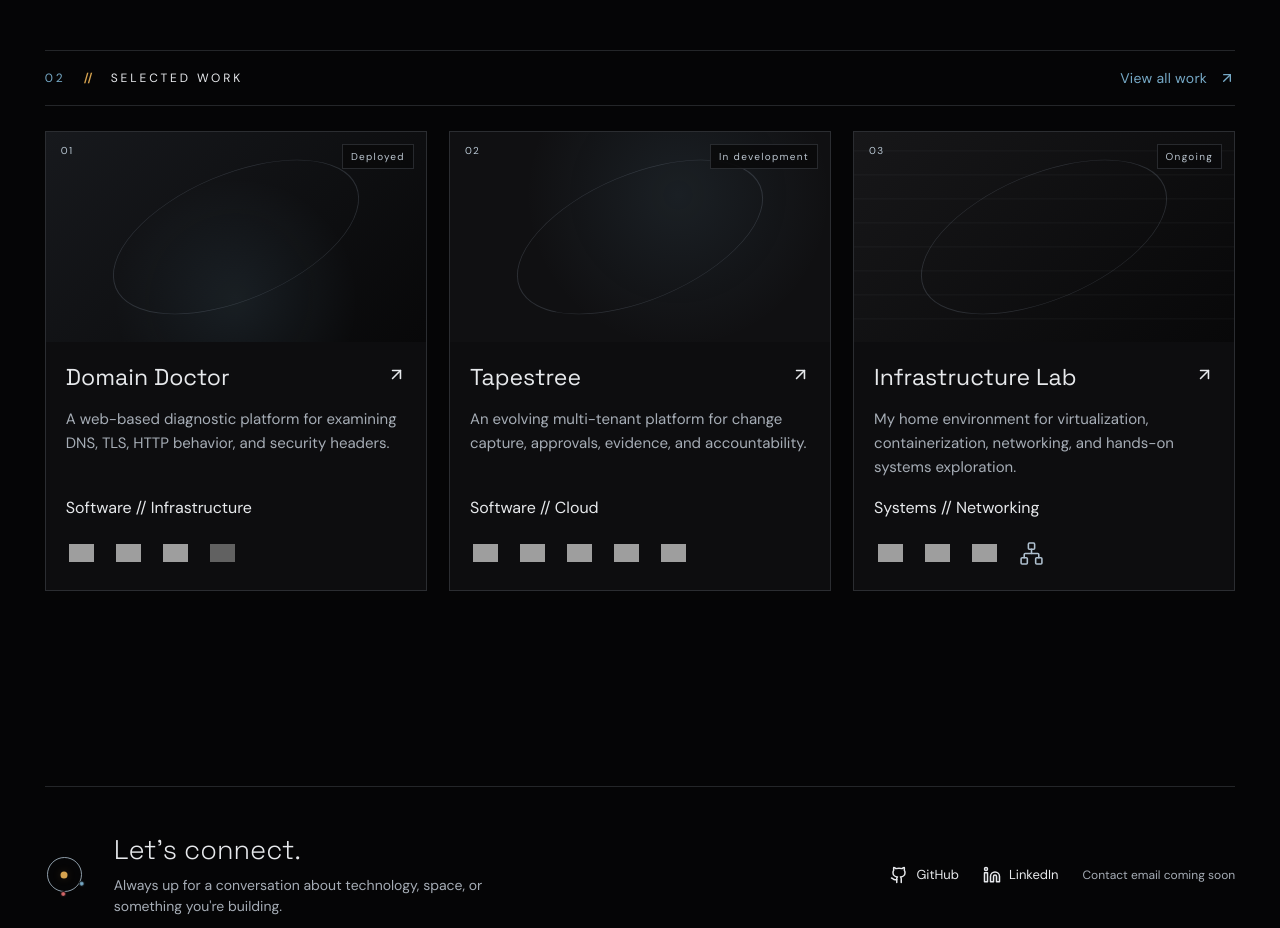
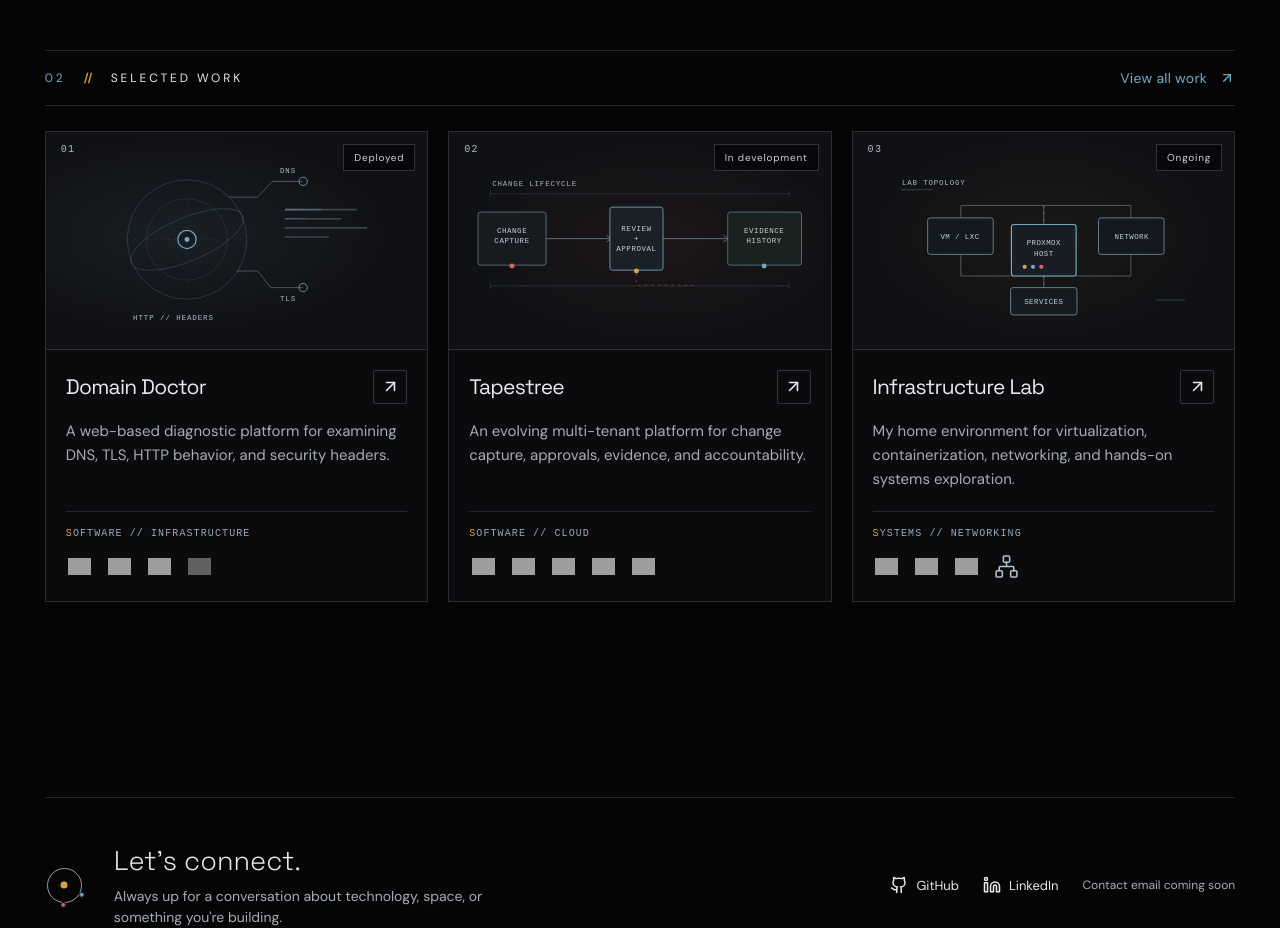
Before and after one commit to casual-loops/mylesh-portfolio, a Next.js app: page / in a window 1280 px wide. Shown: the part 800-1728 px from the top of the page. Built offline with nearby package versions, Linux system fonts and the light colour scheme; grey boxes are pictures that could not be loaded.

Commit message:
style: add richer Selected Work hierarchy and individual project visual themes

```diff
--- a/app/globals.css
+++ b/app/globals.css
@@ -452,3 +452,63 @@ body:before{background-image:radial-gradient(#b8c1cb .55px,transparent .8px);opa
  .hero h1{font-size:clamp(38px,8.1vw,52px);line-height:1.12;}
  .hero-lead{font-size:17px;}
 }
+
+/* Selected Work v2: each project has its own technical visual language. */
+.project-grid{align-items:stretch;gap:clamp(16px,1.55vw,28px);}
+.project-grid>div{min-width:0;height:100%;}
+.project-card{
+  position:relative;
+  display:flex;
+  flex-direction:column;
+  height:100%;
+  background:#0b0b0d;
+  border:1px solid rgba(171,180,194,.2);
+  overflow:hidden;
+}
+.project-card::after{
+  content:"";
+  position:absolute;
+  inset:0;
+  border-top:2px solid transparent;
+  pointer-events:none;
+  transition:border-color .3s ease;
+}
+.project-card:hover::after,.project-card:focus-visible::after{border-top-color:var(--project-accent,var(--accent-sage));}
+.art-domain-doctor{--project-accent:#76A9C6;}
+.art-tapestree{--project-accent:#D56668;}
+.art-infrastructure-lab{--project-accent:#D6A34F;}
+.project-art{
+  height:clamp(196px,17vw,270px);
+  background:#101114;
+  border-bottom:1px solid var(--line);
+  isolation:isolate;
+}
+.project-art:before{content:none;}
+.art-domain-doctor{background:radial-gradient(ellipse at 35% 47%,rgba(118,169,198,.095),transparent 58%),#101114;}
+.art-tapestree{background:radial-gradient(ellipse at 54% 50%,rgba(213,102,104,.065),transparent 62%),#101114;}
+.art-infrastructure-lab{background:radial-gradient(ellipse at 50% 48%,rgba(214,163,79,.055),transparent 62%),#101114;}
+.project-visual{position:absolute;inset:0;display:grid;place-items:center;overflow:hidden;pointer-events:none;}
+.project-diagram{height:100%;width:100%;max-width:530px;transition:transform .65s cubic-bezier(.2,.7,.2,1),filter .65s ease;}
+.project-card:hover .project-diagram{transform:scale(1.045);filter:brightness(1.15);}
+.project-number{color:#AEBCC7;z-index:2;font-family:monospace;}
+.project-status{z-index:2;padding:6px 10px;border-color:rgba(171,180,194,.25);font-size:10px;letter-spacing:.08em;color:#C7D0D8;background:rgba(7,8,10,.86);}
+.project-card-body{flex:1;display:flex;flex-direction:column;gap:0;padding:clamp(20px,1.5vw,28px);}
+.project-name-row{gap:15px;}
+.project-name-row h3{font-size:clamp(21px,1.5vw,28px);letter-spacing:-.035em;font-weight:400;}
+.project-open{width:34px;height:34px;display:grid;place-items:center;border:1px solid rgba(171,180,194,.25);border-radius:2px;flex-shrink:0;transition:background .25s ease,border-color .25s ease;}
+.project-card:hover .project-open,.project-card:focus-visible .project-open{background:rgba(118,169,198,.07);border-color:rgba(118,169,198,.6);}
+.project-summary{margin:15px 0 20px;min-height:0!important;line-height:1.6;font-size:15px;}
+.project-card-meta{margin-top:auto;border-top:1px solid rgba(171,180,194,.15);padding-top:16px;}
+.project-areas{display:block;color:#94A9B9;font-family:monospace;font-size:10px;letter-spacing:.11em;text-transform:uppercase;}
+.project-areas::first-letter{color:var(--accent-ochre);}
+.project-card-meta .tech-logos{margin-top:14px;gap:12px;min-height:28px;}
+.project-card-meta .tech-logo{width:28px;height:28px;}
+.project-card-meta .tech-logo-image{width:23px;height:23px;}
+@media(max-width:700px){
+ .project-art{height:220px;}
+ .project-card-body{padding:20px;}
+}
+@media(prefers-reduced-motion:reduce){
+ .project-diagram,.project-open{transition:none!important;}
+ .project-card:hover .project-diagram{transform:none!important;}
+}
```
